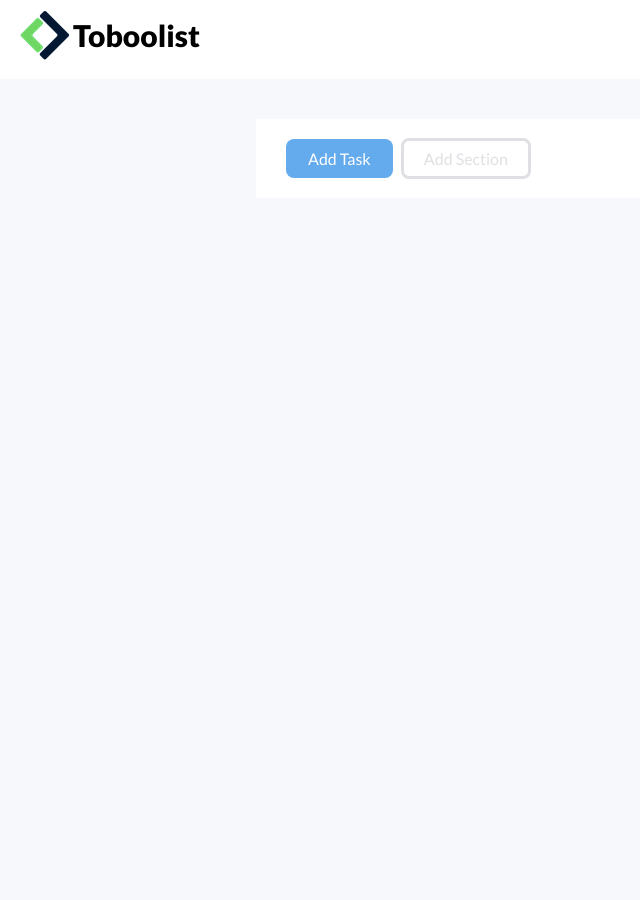
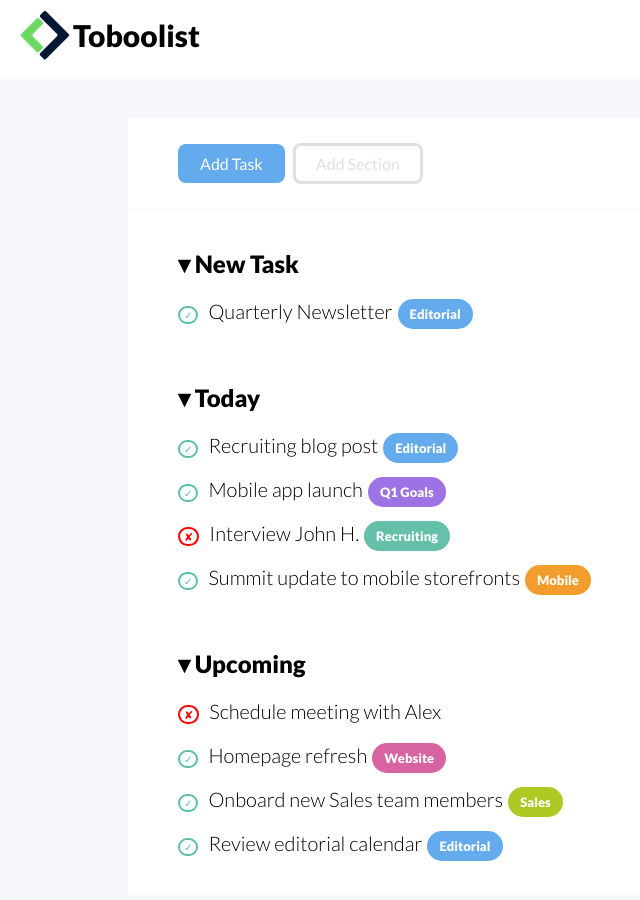
Before and after one commit to Gabrieleabu23/html-css-toboolist, a plain HTML site: page index.html in a window 1280 px wide. Shown: the whole page, without its empty margins (0-640 px from the left). Before the commit the page ends 800 px from the top, so only its background shows below. Drawn offline with Linux system fonts and the light colour scheme.

Commit message:
completed second main's section

```diff
--- a/css/style.css
+++ b/css/style.css
@@ -10,6 +10,11 @@ body{
 header{
     padding: 10px 0px 0px 0px;
     background-color: white;
+
+}
+h3{
+    font-weight: 300;
+    font-size: 20px;
 }
 /* Fine Parte generale */
 
@@ -29,15 +34,19 @@ header{
 /* inizio parte centrale - main */
 .container{
     background-color: white;
-    width: 60%;
+    width: 80%;
     margin: 40px auto;
+
+}
+.main_container{
+    padding: 20px 50px;
+}
+#buttons{
+    padding: 35px 50px;
+    background-color: white;
+    border-bottom: 1px solid #f7f8fb;
 }
 
-#buttons{
-    display: inline-block;
-    padding: 30px;
-    background-color: white;
-}
 #task{
     text-align: center;
     font: 10px;
@@ -59,3 +68,93 @@ header{
     color: #e0e0e4;
 
 }
+.tasks{
+    padding-top: 20px;
+}
+#pointer::after{
+    content: '\25BE';
+}
+.verified::before{
+    font-size: 10px;
+    content: '\2713';
+    color:#5dbea6 ;
+    border: 2px solid #5dbea6;
+    border-radius:45px;
+    padding: 1px 4px;
+    margin-right: 10px;
+}
+.error_mark::before{
+    font-size: 11px;
+    content: '\2718';
+    color:red ;
+    border: 2px solid red;
+    border-radius:50px;
+    padding: 1px 4px;
+    margin-right: 10px;
+}
+.editorial{
+    text-align: center;
+    font-weight: 800;
+    font-size: small;
+    background-color: #63abed;
+    border-radius: 20px;
+    border: 2px solid transparent;
+    padding: 5px 10px;
+    color:white;
+    margin-left: 5px;
+}
+.goals{
+    text-align: center;
+    font-weight: 800;
+    font-size: small;
+    background-color: #9c72e4;
+    border-radius: 20px;
+    border: 2px solid transparent;
+    padding: 5px 10px;
+    color:white;
+    margin-left: 5px;
+}
+.recruiting{
+    text-align: center;
+    font-weight: 800;
+    font-size: small;
+    background-color: #64c0a9;
+    border-radius: 20px;
+    border: 2px solid transparent;
+    padding: 5px 10px;
+    color:white;
+    margin-left: 5px;
+}
+.mobile{
+    text-align: center;
+    font-weight: 800;
+    font-size: small;
+    background-color: #f29d2e;
+    border-radius: 20px;
+    border: 2px solid transparent;
+    padding: 5px 10px;
+    color:white;
+    margin-left: 5px;
+}
+.website{
+    text-align: center;
+    font-weight: 800;
+    font-size: small;
+    background-color: #d863a1;
+    border-radius: 20px;
+    border: 2px solid transparent;
+    padding: 5px 10px;
+    color:white;
+    margin-left: 5px;
+}
+.sales{
+    text-align: center;
+    font-weight: 800;
+    font-size: small;
+    background-color: #afc823;
+    border-radius: 20px;
+    border: 2px solid transparent;
+    padding: 5px 10px;
+    color:white;
+    margin-left: 5px;
+}
--- a/index.html
+++ b/index.html
@@ -20,10 +20,39 @@
     </header>
     <main>
         <div class="container">
-            <section>
+            <section id="wow">
                 <div id="buttons">
                     <span id="task">Add Task</span>
                     <span id="section">Add Section</span>
+                </div>
+            </section>
+            <section>
+                <div class="main_container">
+                    <section>
+                        <div class="task">
+                            <h2><span id="pointer"></span> New  Task</h2>
+                            <h3><span class="verified">Quarterly Newsletter<span class="editorial">Editorial</span></span></h3>
+
+                        </div>
+                    </section>
+                    <section>
+                        <div class="tasks">
+                            <h2><span id="pointer"></span> Today</h2>
+                            <h3><span class="verified">Recruiting blog post</span><span class="editorial">Editorial</span></h3>
+                            <h3><span class="verified">Mobile app launch</span><span class="goals">Q1 Goals</span></h3>
+                            <h3><span class="error_mark">Interview John H.</span><span class="recruiting">Recruiting</span></h3>
+                            <h3><span class="verified">Summit update to mobile storefronts</span><span class="mobile">Mobile</span></h3>
+                        </div>
+                    </section>
+                    <section>
+                        <div class="tasks">
+                            <h2><span id="pointer"></span> Upcoming</h2>
+                            <h3><span class="error_mark">Schedule meeting with Alex</span></h3>
+                            <h3><span class="verified">Homepage refresh</span><span class="website">Website</span></h3>
+                            <h3><span class="verified">Onboard new Sales team members</span><span class="sales">Sales</span></h3>
+                            <h3><span class="verified">Review editorial calendar</span><span class="editorial">Editorial</span></h3>
+                        </div>
+                    </section>
                 </div>
             </section>
         </div>
```
